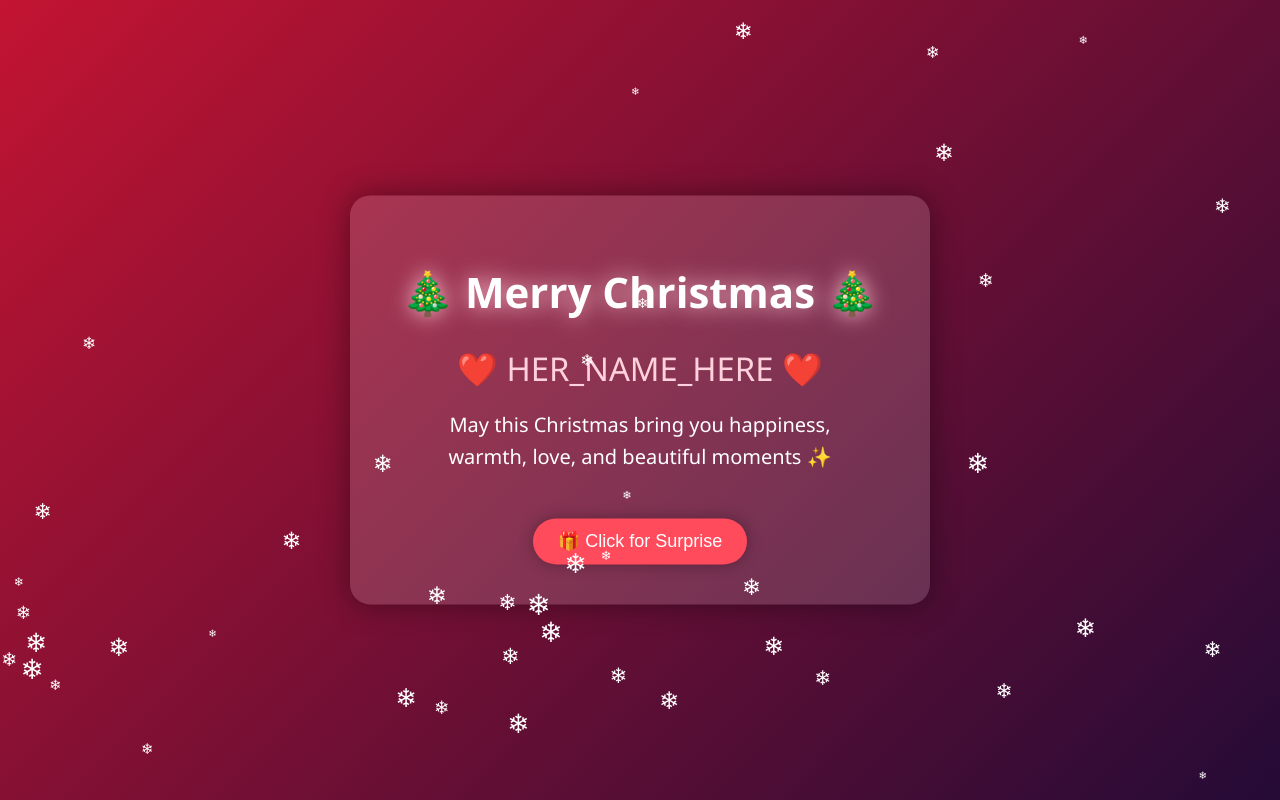
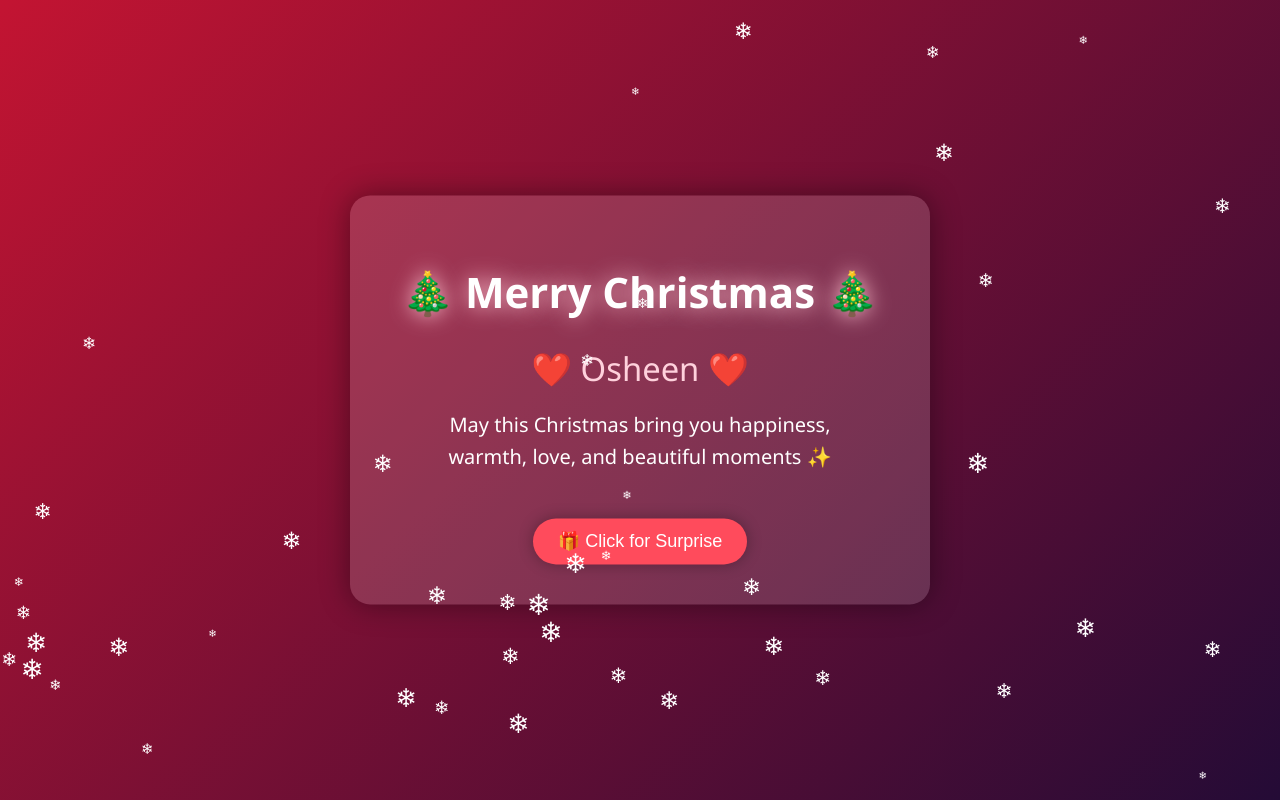
Before and after one commit to sidharth0404/christmas-wish, a plain HTML site: page index.html in a window 1280 px wide. Drawn offline with Linux system fonts and the light colour scheme.

Commit message:
Update index.html

```diff
--- a/index.html
+++ b/index.html
@@ -112,7 +112,7 @@ button:hover {
 
 <div class="card">
     <h1>🎄 Merry Christmas 🎄</h1>
-    <div class="name">❤️ HER_NAME_HERE ❤️</div>
+    <div class="name">❤️ Osheen ❤️</div>
 
     <p>
         May this Christmas bring you happiness,<br>
```
